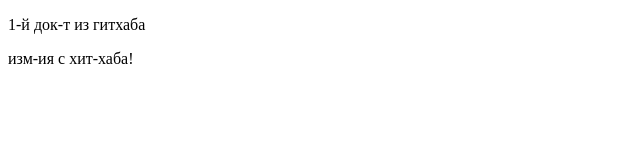
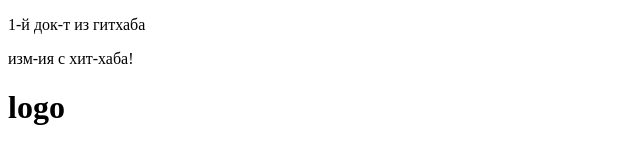
Before and after one commit to pr0st/test_repo, a plain HTML site: page index.html in a window 1280 px wide. Shown: the whole page, without its empty margins (0-640 px from the left). Drawn offline with Linux system fonts and the light colour scheme.

Commit message:
added header logo

```diff
--- a/index.html
+++ b/index.html
@@ -7,5 +7,10 @@
 <body>
 	<p>1-й док-т из гитхаба</p>
 	изм-ия с хит-хаба!
+
+<div class="header">
+	<h1>logo</h1>
+</div>
+
 </body>
 </html>
```
